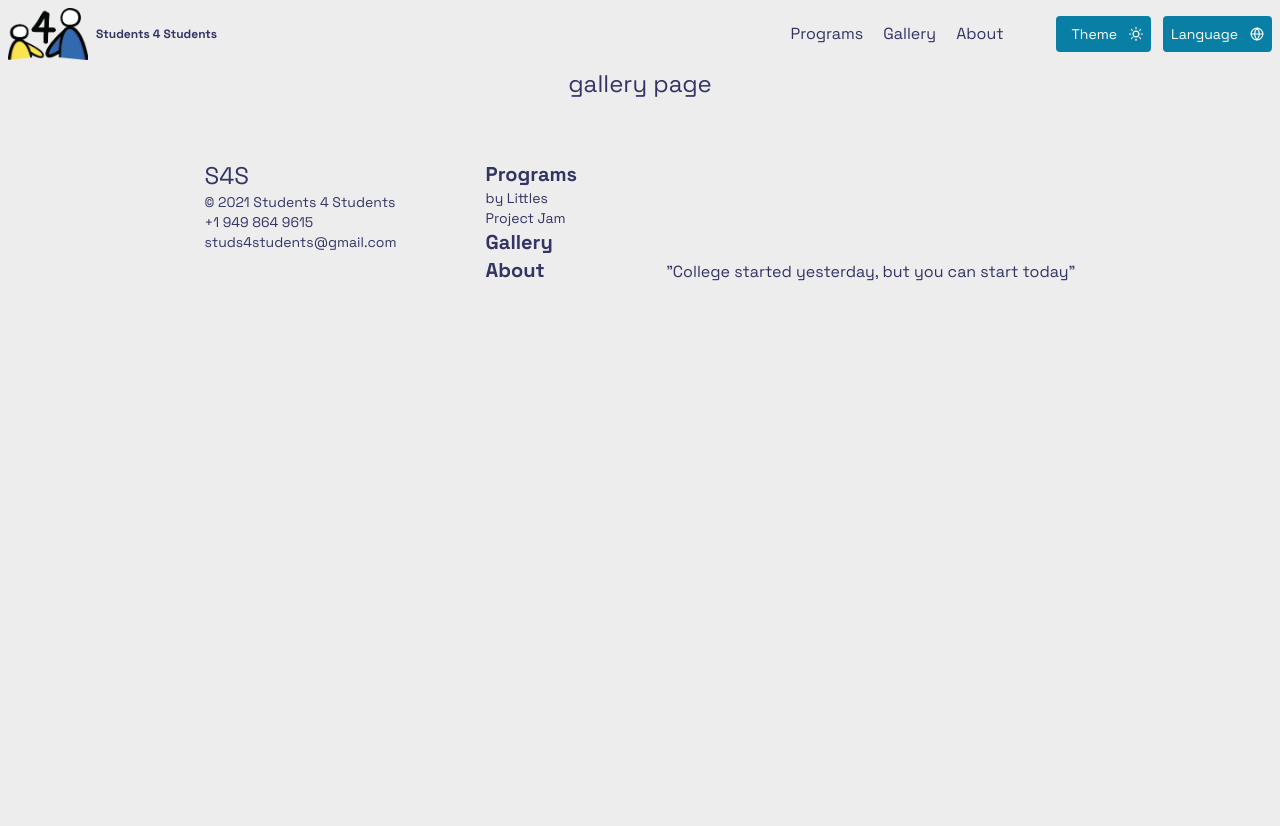
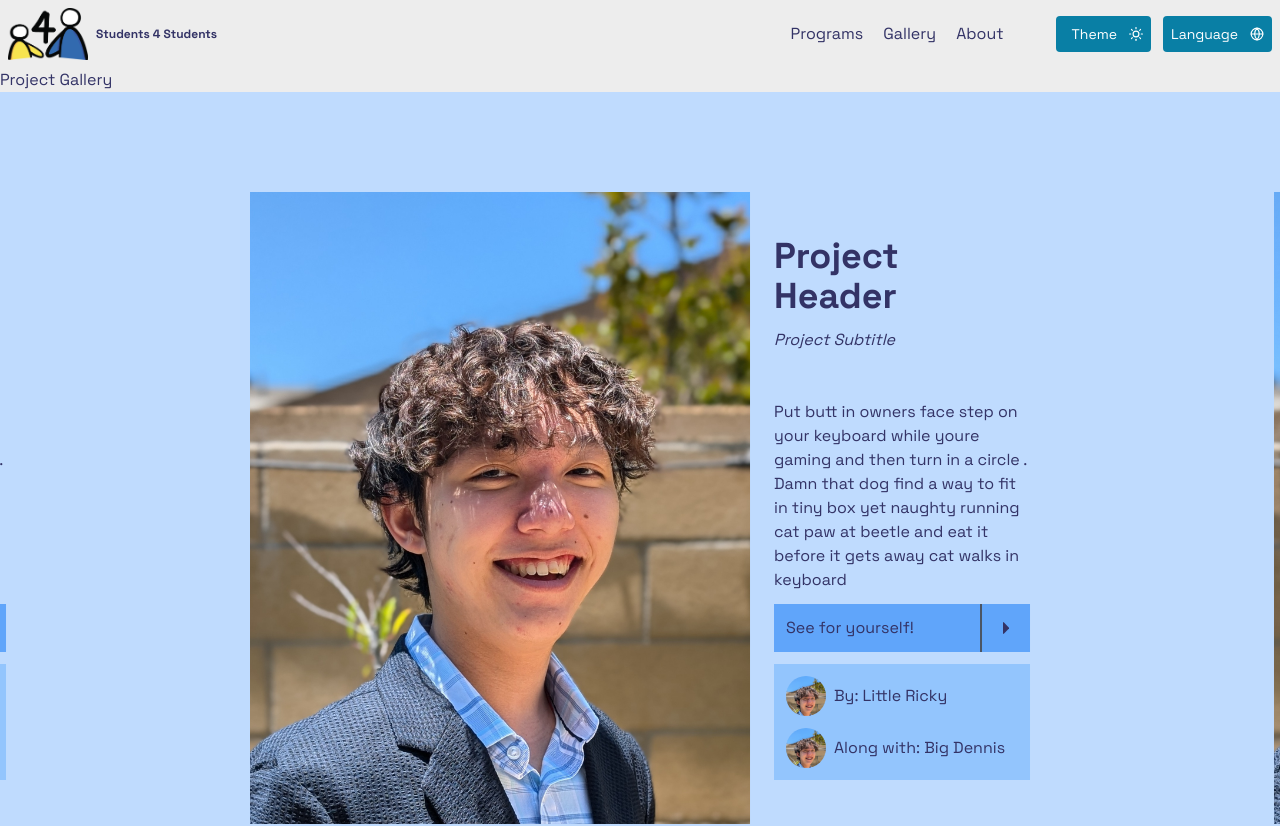
Before and after one commit to denniwang/s4s-website, a Next.js app: page /en/gallery in a window 1280 px wide. Shown: the top 826 px of the page. Before the commit the page ends 800 px from the top, so only its background shows below. Built offline with nearby package versions, Linux system fonts and the light colour scheme.

Commit message:
good gallery

```diff
--- a/package.json
+++ b/package.json
@@ -33,7 +33,7 @@
     "react": "^18.2.0",
     "react-day-picker": "^8.10.0",
     "react-dom": "^18.2.0",
-    "react-icons": "^5.1.0",
+    "react-icons": "^5.2.1",
     "recharts": "^2.12.0",
     "tailwind-merge": "^2.2.1",
     "tailwindcss-animate": "^1.0.7",
--- a/src/app/[locale]/about/page.tsx
+++ b/src/app/[locale]/about/page.tsx
@@ -180,10 +180,10 @@ export default function About() {
             <p className=''>
               Students4Students was founded by four college students with the
               goal of helping high schoolers get into their dream colleges. We
-              understand that college admissions are tough—we've experienced it
-              ourselves—which is why we're committed to helping applicants
-              perfect the process. There are many different factors that can
-              impact your admission, and we're here to help you ace them all.
+              understand that college admissions are tough—we&quot;ve experienced it
+              ourselves—which is why we&quot;re committed to helping applicants
+              perfect the process. Ther are many different factors that can
+              impact your admission, and we&quot;re here to help you ace them all.
             </p>
           </div>
           <div className='w-1/3'>
@@ -216,7 +216,7 @@ export default function About() {
           </div>
           <div className='flex w-1/2 flex-col justify-center'>
             <p className=''>
-              At Students4Students, we're more than just college counselors. Our
+              At Students4Students, we&quot;re more than just college counselors. Our
               mission is to help students discover their unique passions and use
               them to craft their best possible applications. We take a
               comprehensive approach, guiding students through every aspect of
@@ -224,7 +224,7 @@ export default function About() {
               academics, and anything else that might impact their journey. Our
               mentors have recently navigated this process themselves and are
               determined to share their experiences and insights. When join join
-              we guarantee that you'll feel confident in your path.
+              we guarantee that you&quot;ll feel confident in your path.
             </p>
           </div>
         </div>
--- a/src/app/[locale]/components/ProjectCarousel.tsx
+++ b/src/app/[locale]/components/ProjectCarousel.tsx
@@ -1,4 +1,4 @@
-"use client"
+'use client'
 import React, { useCallback } from 'react'
 import { EmblaOptionsType, EmblaCarouselType } from 'embla-carousel'
 import {
@@ -8,13 +8,15 @@ import {
 } from './EmblaCarouselArrowButtons'
 import Autoplay from 'embla-carousel-autoplay'
 import useEmblaCarousel from 'embla-carousel-react'
+import Image from 'next/image'
+import { VscTriangleRight } from 'react-icons/vsc'
 
 type PropType = {
   slides: number[]
   options?: EmblaOptionsType
 }
 
-const EmblaCarousel: React.FC<PropType> = (props) => {
+const EmblaCarousel: React.FC<PropType> = props => {
   const { slides, options } = props
   const [emblaRef, emblaApi] = useEmblaCarousel(options, [Autoplay()])
 
@@ -38,19 +40,75 @@ const EmblaCarousel: React.FC<PropType> = (props) => {
   } = usePrevNextButtons(emblaApi, onNavButtonClick)
 
   return (
-    <section className="embla">
-      <div className="embla__viewport" ref={emblaRef}>
-        <div className="embla__container">
-          {slides.map((index) => (
-            <div className="embla__slide" key={index}>
-              <div className="embla__slide__number">{index + 1}</div>
+    <section className='embla w-screen'>
+      <div className='embla__viewport ' ref={emblaRef}>
+        <div className='embla__container flex flex-row'>
+          {slides.map(index => (
+            <div
+              className='embla__slide flex w-screen flex-row items-center justify-center gap-6 bg-blue-200'
+              key={index}
+            >
+              <div className='embla_slide_img'>
+                <Image
+                  src='/zitong.png'
+                  width={500}
+                  height={500}
+                  alt='zitong'
+                />
+              </div>
+              <div className='flex flex-col gap-3 w-1/4'>
+                <h2 className='text-4xl font-bold'>Project Header</h2>
+                <p className='italic'>Project Subtitle</p>
+                <br></br>
+                <p className=''>
+                  Put butt in owners face step on your keyboard while youre
+                  gaming and then turn in a circle . Damn that dog find a way to
+                  fit in tiny box yet naughty running cat paw at beetle and eat
+                  it before it gets away cat walks in keyboard{' '}
+                </p>
+                <a>
+                  <div className='flex h-12 flex-row items-center gap-3 bg-blue-400 px-3'>
+                    <p>See for yourself!</p>
+                    <div className='flex-1'></div>
+                    <div className='h-full  w-0.5 bg-gray-600'></div>
+                    <div className='p-1'>
+                      <VscTriangleRight />
+                    </div>
+                  </div>
+                </a>
+
+                <div className='flex flex-col gap-3 bg-blue-300 p-3 text-left'>
+                  <div className='flex flex-row items-center gap-2'>
+                    <div className='h-10 w-10 overflow-hidden rounded-full'>
+                      <Image
+                        src='/zitong.png'
+                        width={50}
+                        height={50}
+                        alt='zitong'
+                      />
+                    </div>
+                    <p>By: Little Ricky</p>
+                  </div>
+                  <div className='flex flex-row items-center gap-2'>
+                    <div className='h-10 w-10 overflow-hidden rounded-full'>
+                      <Image
+                        src='/zitong.png'
+                        width={50}
+                        height={50}
+                        alt='zitong'
+                      />
+                    </div>
+                    <p>Along with: Big Dennis</p>
+                  </div>
+                </div>
+              </div>
             </div>
           ))}
         </div>
       </div>
 
-      <div className="embla__controls">
-        <div className="embla__buttons">
+      <div className='embla__controls'>
+        <div className='embla__buttons'>
           <PrevButton onClick={onPrevButtonClick} disabled={prevBtnDisabled} />
           <NextButton onClick={onNextButtonClick} disabled={nextBtnDisabled} />
         </div>
--- a/src/app/[locale]/gallery/page.jsx
+++ /dev/null
@@ -1,8 +0,0 @@
-import { useTranslations } from 'next-intl'
-
-export default function About() {
-  const t = useTranslations('')
-  return (
-    <div className='px-32 py-24 text-center text-2xl'>{t('gallery page')}</div>
-  )
-}
--- /dev/null
+++ b/src/app/[locale]/gallery/page.tsx
@@ -0,0 +1,19 @@
+import { useTranslations } from 'next-intl'
+import { EmblaOptionsType } from 'embla-carousel'
+import ProjectCarousel from '../components/ProjectCarousel'
+
+export default function About() {
+  const t = useTranslations('')
+
+const OPTIONS: EmblaOptionsType = { loop: true }
+const SLIDE_COUNT = 5
+const SLIDES = Array.from(Array(SLIDE_COUNT).keys())
+  return (
+    <main>
+      <h1>Project Gallery</h1>
+
+
+        <ProjectCarousel slides={SLIDES} options={OPTIONS} />
+    </main>
+  )
+}
--- a/src/app/[locale]/globals.css
+++ b/src/app/[locale]/globals.css
@@ -62,9 +62,9 @@
 
 
 .embla {
-  max-width: 48rem;
+  max-width: 90rem;
   margin: auto;
-  --slide-height: 19rem;
+  --slide-height: 52rem;
   --slide-spacing: 1.5rem;
   --slide-size: 80%;
 }
@@ -75,14 +75,12 @@
   backface-visibility: hidden;
   display: flex;
   touch-action: pan-y pinch-zoom;
-  margin-left: calc(var(--slide-spacing) * -1);
 }
 .embla__slide {
   flex: 0 0 var(--slide-size);
   min-width: 0;
-  padding-left: var(--slide-spacing);
 }
-.embla__slide__number {
+.embla_slide_img {
   box-shadow: inset 0 0 0 0.2rem var(--detail-medium-contrast);
   border-radius: 1.8rem;
   font-size: 4rem;
--- a/src/app/[locale]/page.tsx
+++ b/src/app/[locale]/page.tsx
@@ -1,13 +1,8 @@
 import { useTranslations } from 'next-intl'
 import Button from './components/Button'
-import ProjectCarousel from './components/ProjectCarousel'
-import { EmblaOptionsType } from 'embla-carousel'
 import Link from 'next/link'
 import Image from 'next/image'
 
-const OPTIONS: EmblaOptionsType = { loop: true }
-const SLIDE_COUNT = 5
-const SLIDES = Array.from(Array(SLIDE_COUNT).keys())
 export default function DashboardPage({}) {
   function Card({
     stat,
@@ -124,9 +119,6 @@ export default function DashboardPage({}) {
         </div>
       </section>
 
-      <section>
-        <ProjectCarousel slides={SLIDES} options={OPTIONS} />
-      </section>
       <section className='bg-background-secondary py-20 max-lg:py-10'>
         <div className='mx-auto grid max-w-screen-lg grid-cols-3 gap-7 px-8 py-5 max-lg:max-w-fit max-lg:grid-cols-1 max-lg:gap-10'>
           <div className='text-center'>
```
Also changed, not shown: 2 other files (tests, documents, lock files or other folders).
